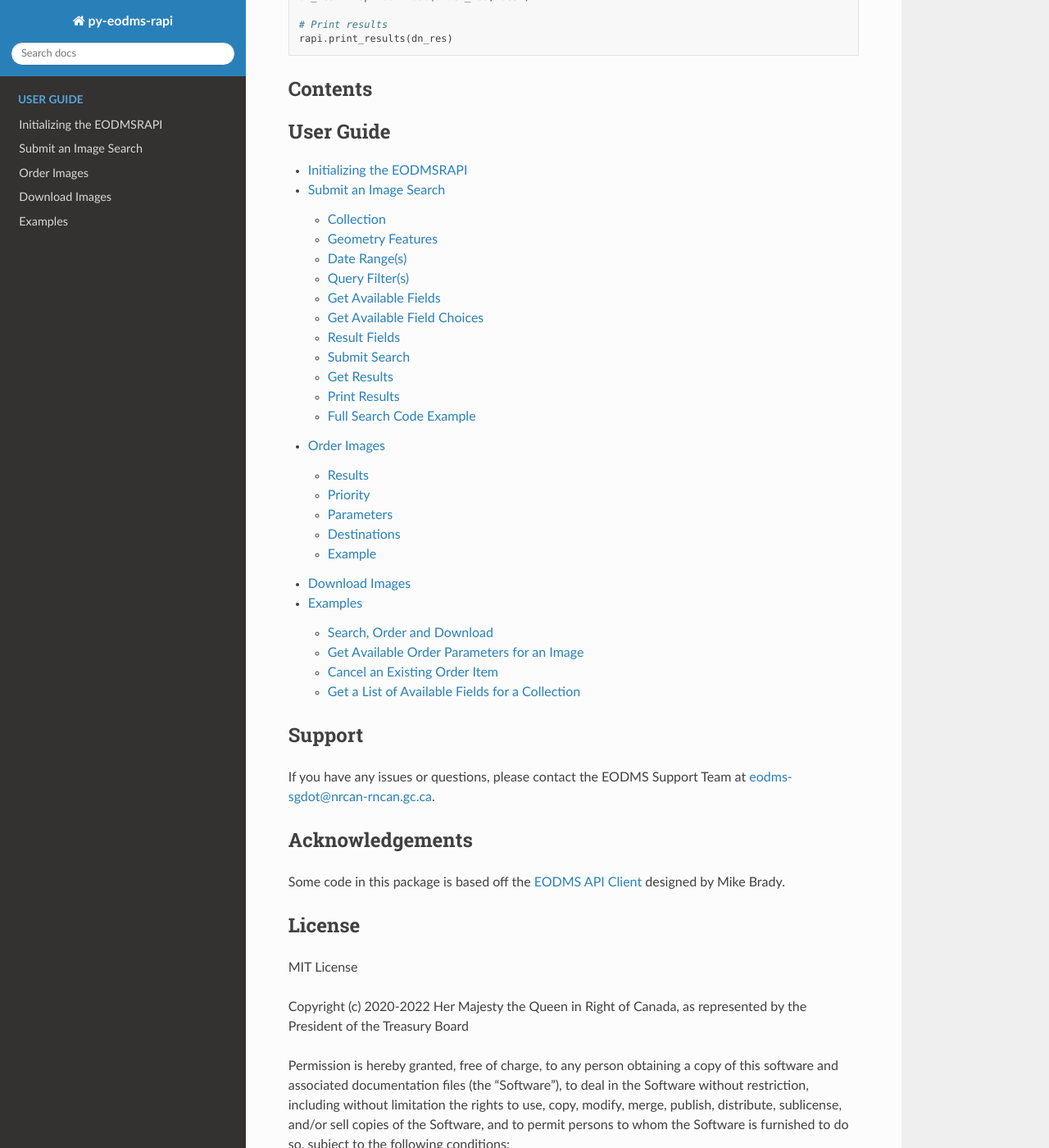
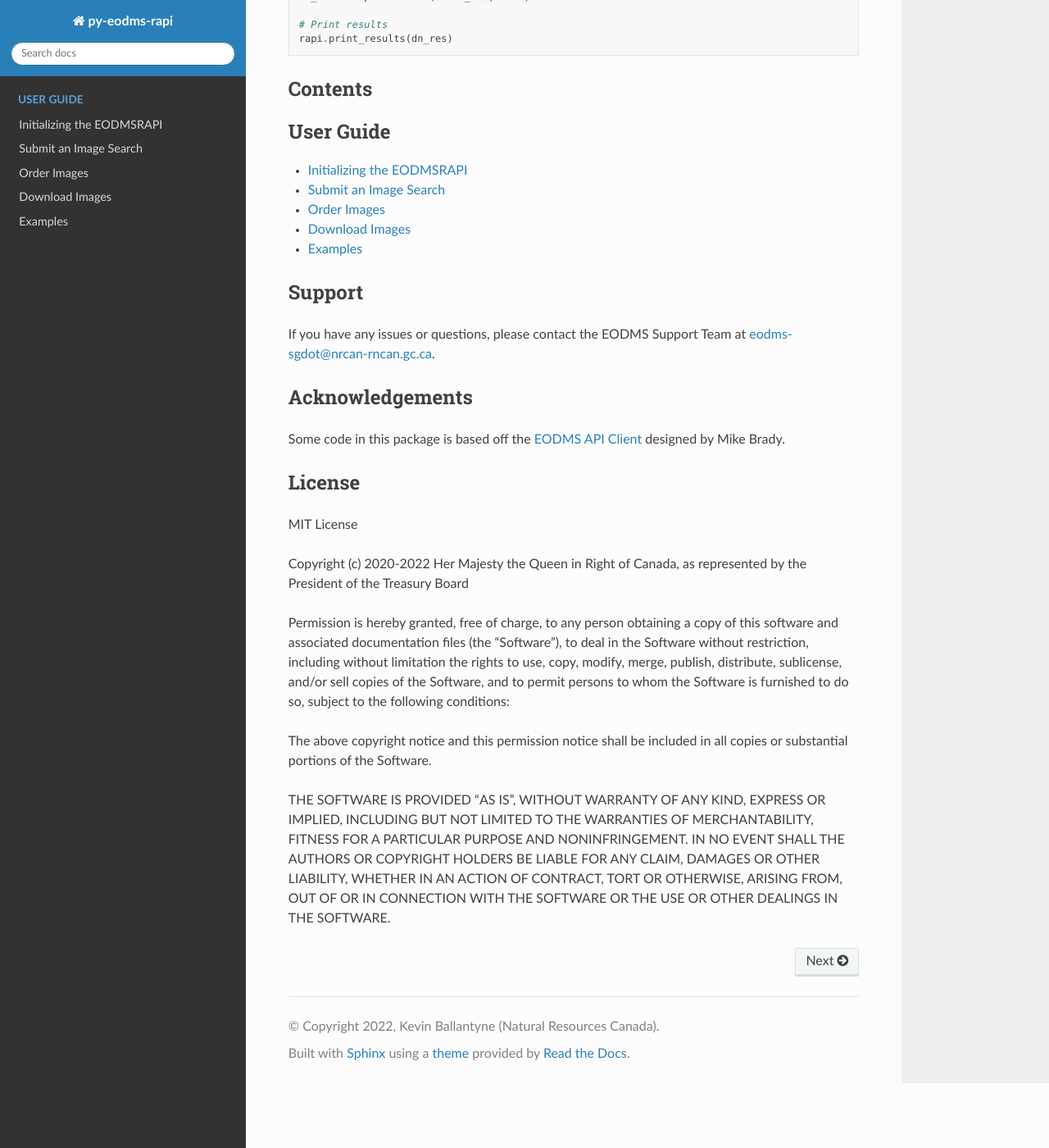
Before and after one commit to eodms-sgdot/py-eodms-rapi, a Sphinx documentation site: the page built from docs/index.rst, in a window 1280 px wide and 1400 px high, scrolled down 1357 px. Shown: the whole window at 82% size. Built offline with Sphinx 7.4.7 and the Read the Docs theme 2.0.0, drawn with Linux system fonts in a browser that asks for light colours; pages that are not in the unit, such as notebooks, are missing from menus; part of the change alters nothing that is shown.

```diff
--- a/docs/index.rst
+++ b/docs/index.rst
@@ -1,6 +1,6 @@
-
+=======================================
 EODMS RAPI Python Package Documentation
-==================================================
+=======================================
 
 EODMS RAPI Client is a Python3 package used to access the REST API service provided by the `Earth Observation Data Management System (EODMS) <https://www.eodms-sgdot.nrcan-rncan.gc.ca/index-en.html>`_ from Natural Resources Canada.
 
@@ -73,7 +73,7 @@ Contents
 --------
 
 .. toctree::
-	:maxdepth: 2
+	:maxdepth: 1
 	:caption: User Guide
 
 	initialization
@@ -83,7 +83,7 @@ Contents
 	examples
 
 .. toctree::
-	:maxdepth: 2
+	:maxdepth: 1
 	:caption: API
 
 	api/eodms_rapi.rst
```
